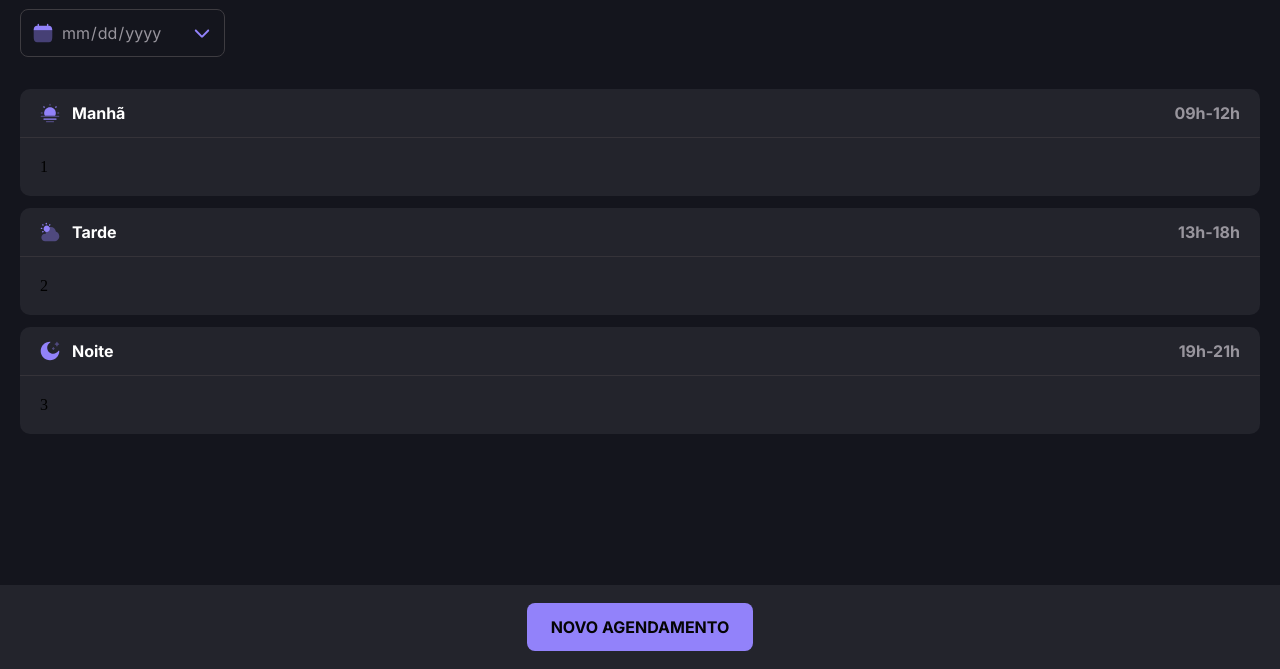
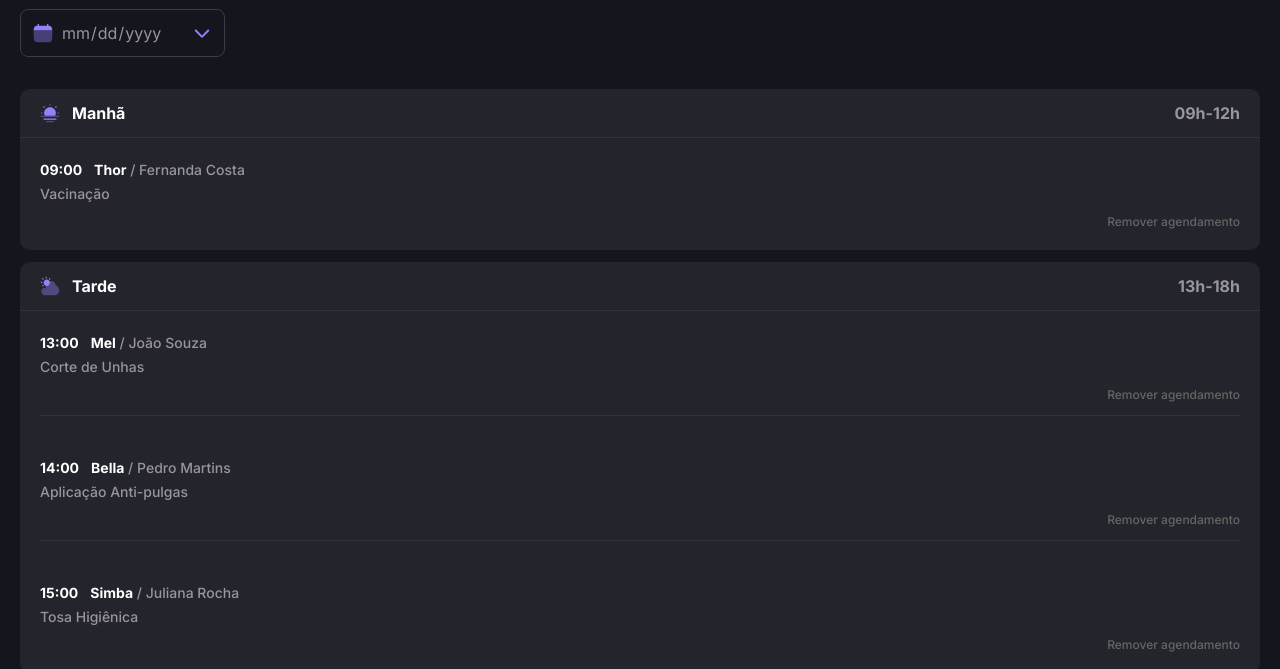
Before and after one commit to macedocmateus/mundo-pet, a plain HTML site: page index.html in a window 1280 px wide. Shown: the part 131-800 px from the top of the page. Drawn offline with Linux system fonts and the light colour scheme; a web font is replaced by a local one.

Commit message:
add schedule items in hard code

```diff
--- a/index.html
+++ b/index.html
@@ -41,7 +41,23 @@
                     <small>09h-12h</small>
                 </div>
                 <div class="divisor"></div>
-                <div class="schedule-description">1</div>
+
+                <div class="schedule-item">
+                    <div class="schedule-wrapper">
+                        <div class="schedule-important-information">
+                            <span class="hour" id="hour">09:00</span>
+                            <div class="customer-pet">
+                                <span class="pet-name" id="pet-name">Thor</span>
+                                /
+                                <span class="customer-name" id="customer-name">Fernanda Costa</span>
+                            </div>
+                        </div>
+                        <span class="activity" id="activity">Vacinação</span>
+                    </div>
+                    <div class="delete-item-wrapper">
+                        <button type="button" class="delete-item" id="delete-item">Remover agendamento</button>
+                    </div>
+                </div>
             </div>
 
             <div class="afternoon-schedules card">
@@ -51,7 +67,57 @@
                     <small>13h-18h</small>
                 </div>
                 <div class="divisor"></div>
-                <div class="schedule-description">2</div>
+
+                <div class="schedule-item">
+                    <div class="schedule-wrapper">
+                        <div class="schedule-important-information">
+                            <span class="hour" id="hour">13:00</span>
+                            <div class="customer-pet">
+                                <span class="pet-name" id="pet-name">Mel</span>
+                                /
+                                <span class="customer-name" id="customer-name">João Souza</span>
+                            </div>
+                        </div>
+                        <span class="activity" id="activity">Corte de Unhas</span>
+                    </div>
+                    <div class="delete-item-wrapper">
+                        <button type="button" class="delete-item" id="delete-item">Remover agendamento</button>
+                        <div class="divisor"></div>
+                    </div>
+                </div>
+                <div class="schedule-item">
+                    <div class="schedule-wrapper">
+                        <div class="schedule-important-information">
+                            <span class="hour" id="hour">14:00</span>
+                            <div class="customer-pet">
+                                <span class="pet-name" id="pet-name">Bella</span>
+                                /
+                                <span class="customer-name" id="customer-name">Pedro Martins</span>
+                            </div>
+                        </div>
+                        <span class="activity" id="activity">Aplicação Anti-pulgas</span>
+                    </div>
+                    <div class="delete-item-wrapper">
+                        <button type="button" class="delete-item" id="delete-item">Remover agendamento</button>
+                        <div class="divisor"></div>
+                    </div>
+                </div>
+                <div class="schedule-item">
+                    <div class="schedule-wrapper">
+                        <div class="schedule-important-information">
+                            <span class="hour" id="hour">15:00</span>
+                            <div class="customer-pet">
+                                <span class="pet-name" id="pet-name">Simba</span>
+                                /
+                                <span class="customer-name" id="customer-name">Juliana Rocha</span>
+                            </div>
+                        </div>
+                        <span class="activity" id="activity">Tosa Higiênica</span>
+                    </div>
+                    <div class="delete-item-wrapper">
+                        <button type="button" class="delete-item" id="delete-item">Remover agendamento</button>
+                    </div>
+                </div>
             </div>
 
             <div class="evening-schedules card">
@@ -61,7 +127,23 @@
                     <small>19h-21h</small>
                 </div>
                 <div class="divisor"></div>
-                <div class="schedule-description">3</div>
+
+                <div class="schedule-item">
+                    <div class="schedule-wrapper">
+                        <div class="schedule-important-information">
+                            <span class="hour" id="hour">20:00</span>
+                            <div class="customer-pet">
+                                <span class="pet-name" id="pet-name">Max</span>
+                                /
+                                <span class="customer-name" id="customer-name">Camila Santos</span>
+                            </div>
+                        </div>
+                        <span class="activity" id="activity">Limpeza de Dentes</span>
+                    </div>
+                    <div class="delete-item-wrapper">
+                        <button type="button" class="delete-item" id="delete-item">Remover agendamento</button>
+                    </div>
+                </div>
             </div>
         </div>
     </main>
--- a/style.css
+++ b/style.css
@@ -178,16 +178,51 @@ main {
     color: var(--content-secondary);
 }
 
-.schedule-description {
+.schedule-item {
     display: flex;
-    flex-direction: row;
+    flex-direction: column;
     padding: 1.25rem;
+    gap: 0.5rem;
 }
 
 .divisor {
     border-bottom: 1px solid var(--border-divisor);
     width: 100%;
     height: 0;
+}
+
+ .schedule-important-information {
+    display: flex;
+    flex-direction: row;
+    gap: 0.75rem;
+}
+
+.customer-pet {
+    font: var(--paragraph-medium);
+    color: var(--content-secondary);
+}
+
+.hour, .pet-name {
+    font: var(--label-medium);
+    color: var(--content-primary);
+}
+
+.customer-name, .activity {
+    font: var(--paragraph-medium);
+    color: var(--content-secondary);
+}
+
+.delete-item-wrapper {
+    display: flex;
+    flex-direction: column;
+    gap: 0.75rem;
+}
+
+ .delete-item {
+    background-color: transparent;
+    text-align: end;
+    font: var(--paragraph-small);
+    color: var(--content-tertiary);
 }
 
 footer {
```
